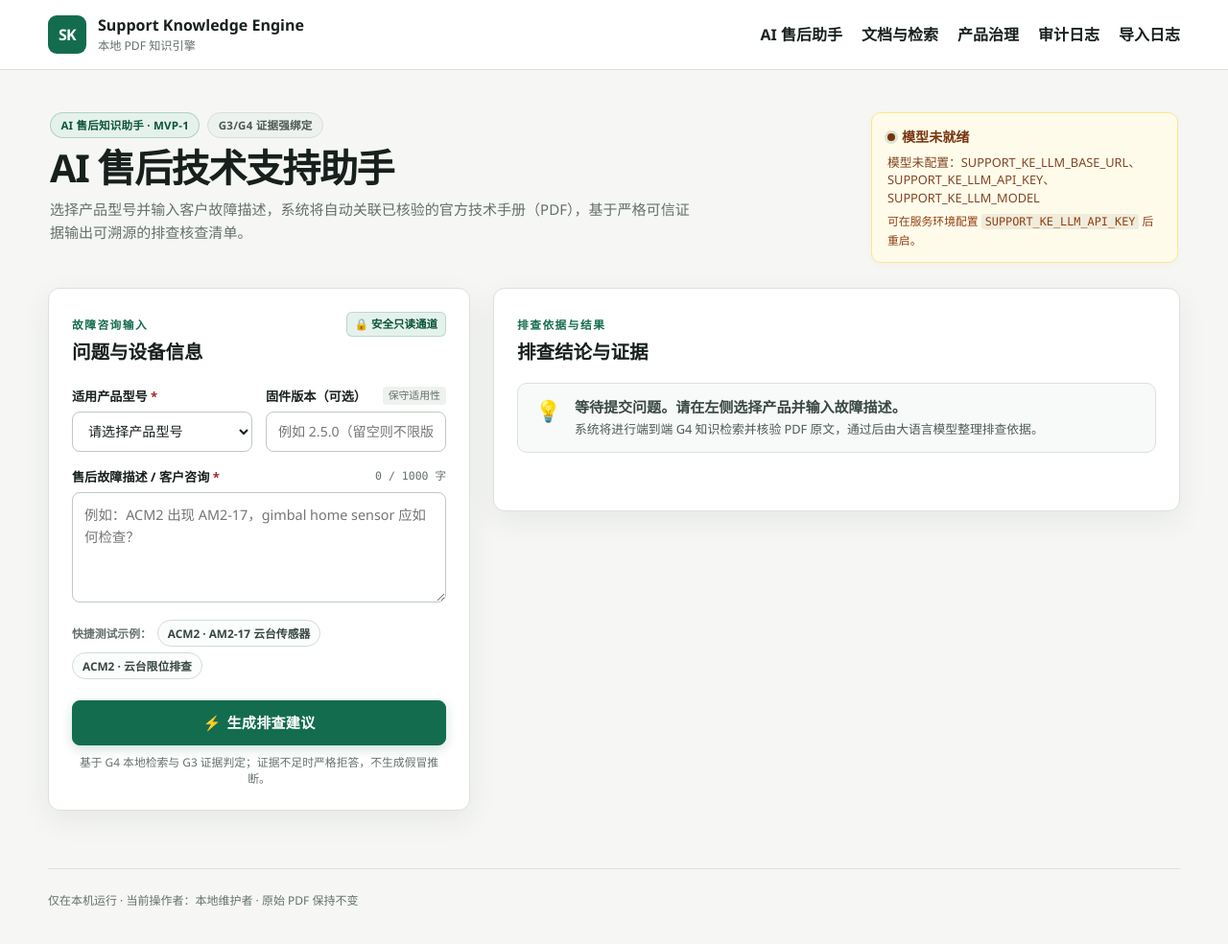
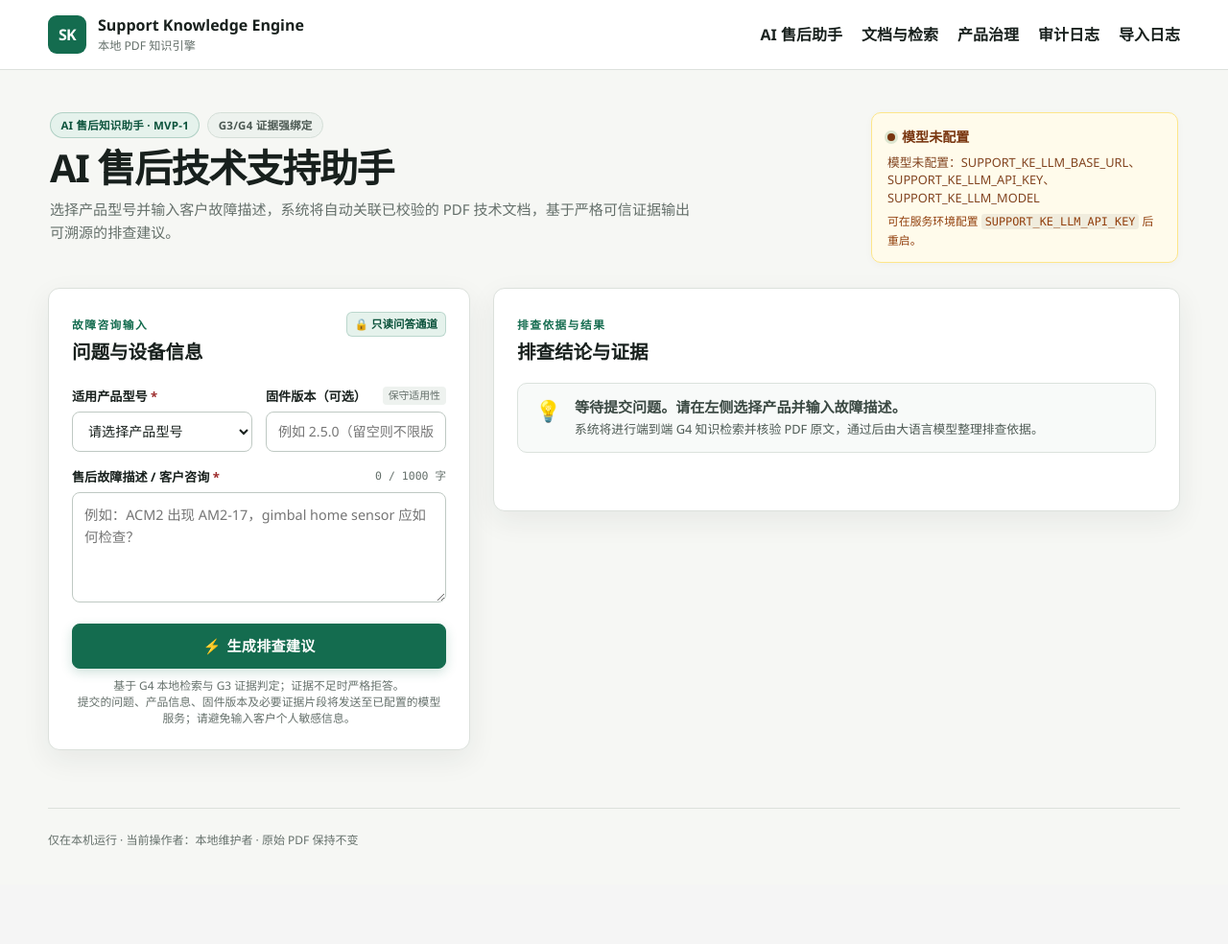
Before and after one commit to asd602419574-boop/Support-Knowledge-Engine, a Flask app: page /assistant in a window 1280 px wide. Shown: the whole page at 96% size. After the commit the page ends 881 px from the top, so only its background shows below. Run offline with Flask 3, Linux system fonts and the light colour scheme; data that the repository does not hold is empty.

Commit message:
fix(ui): calibrate example product binding, copy snapshot, and privacy copy

```diff
--- a/support_knowledge_engine/static/assistant.js
+++ b/support_knowledge_engine/static/assistant.js
@@ -19,6 +19,7 @@ const copyButton = document.getElementById('assistant-copy-btn');
 const questionInput = document.getElementById('assistant-question');
 const charCountSpan = document.getElementById('assistant-char-count');
 const productSelect = document.getElementById('assistant-product');
+const firmwareInput = document.getElementById('assistant-firmware');
 
 let currentQueryResult = null;
 
@@ -69,21 +70,19 @@ function setStatusBanner(state, titleText, detailText, iconText) {
   if (statusDetail) statusDetail.textContent = detailText;
 }
 
-// 一键复制排查内容
+// 一键复制排查内容（严格绑定本次已完成请求的输入快照，防止读取未提交的新修改）
 if (copyButton) {
   copyButton.addEventListener('click', async () => {
-    if (!currentQueryResult) return;
-    const productName = productSelect && productSelect.selectedIndex >= 0
-      ? productSelect.options[productSelect.selectedIndex].text
-      : '';
-    const query = questionInput ? questionInput.value.trim() : '';
+    if (!currentQueryResult || !currentQueryResult.requestSnapshot) return;
+    const req = currentQueryResult.requestSnapshot;
 
     let text = '【AI 售后排查建议】\n';
-    if (productName) text += '适用产品：' + productName + '\n';
-    if (query) text += '故障现象：' + query + '\n';
+    if (req.productName) text += '适用产品：' + req.productName + '\n';
+    if (req.firmware) text += '固件版本：' + req.firmware + '\n';
+    if (req.query) text += '故障现象：' + req.query + '\n';
     text += '判定状态：' + (currentQueryResult.decision || '未知') + '\n\n';
 
-    text += '官方依据核查项：\n';
+    text += '依据文档核查项：\n';
     const steps = currentQueryResult.steps || [];
     steps.forEach((step, idx) => {
       const cit = (currentQueryResult.citations || []).find((c) => c.evidence_id === step.evidence_id);
@@ -98,7 +97,7 @@ if (copyButton) {
       });
     }
 
-    text += '\n说明：本建议选自已核验官方技术手册，请结合实机测试条件按需核查。';
+    text += '\n说明：本建议选自已导入并校验的 PDF 证据文档，请结合实机测试条件按需核查。';
 
     try {
       await navigator.clipboard.writeText(text);
@@ -120,6 +119,15 @@ form.addEventListener('submit', async (event) => {
   button.disabled = true;
   resultPanel.setAttribute('aria-busy', 'true');
   currentQueryResult = null;
+
+  // 捕获本次提交时的请求输入快照
+  const requestSnapshot = {
+    productName: productSelect && productSelect.selectedIndex >= 0
+      ? productSelect.options[productSelect.selectedIndex].text
+      : '',
+    firmware: firmwareInput ? firmwareInput.value.trim() : '',
+    query: questionInput ? questionInput.value.trim() : '',
+  };
 
   // 切换为检索生成中状态
   setStatusBanner(
@@ -154,7 +162,11 @@ form.addEventListener('submit', async (event) => {
     });
 
     const data = await response.json();
-    currentQueryResult = data;
+    // 将返回结果与本次请求输入快照强绑定
+    currentQueryResult = {
+      ...data,
+      requestSnapshot: requestSnapshot,
+    };
 
     // 根据不同状态设置状态栏
     const decisionSuffix = data.decision ? '（证据判定：' + data.decision + '）' : '';
@@ -165,14 +177,14 @@ form.addEventListener('submit', async (event) => {
       setStatusBanner(
         'success',
         mainTitle,
-        '已基于 ' + citCount + ' 份官方核验 PDF 技术手册生成可溯源排查依据。',
+        '已基于 ' + citCount + ' 项校验通过的 PDF 证据引用生成可溯源排查建议。',
         '✅'
       );
     } else if (data.decision === 'abstain' || data.status === 'abstain') {
       setStatusBanner(
         'warning',
         mainTitle,
-        '官方知识库中未能检索到与当前产品或故障完全对应的可信证据，已触发安全拒答。',
+        '在已导入技术资料中未能检索到与当前产品或故障完全匹配的有效证据，已触发安全拒答。',
         '⚠️'
       );
     } else if (data.decision === 'conflict' || data.status === 'conflict') {
@@ -227,7 +239,7 @@ form.addEventListener('submit', async (event) => {
 
         const bodyCol = node('div', '', li, 'step-body-col');
         const tag = node('div', '', bodyCol, 'step-tag-row');
-        node('span', '官方依据核查项', tag, 'step-tag');
+        node('span', '手册原文依据', tag, 'step-tag');
 
         node('p', step.text, bodyCol, 'step-text');
 
@@ -250,7 +262,7 @@ form.addEventListener('submit', async (event) => {
     const citations = data.citations || [];
     if (citations.length > 0) {
       if (citationsContainer) citationsContainer.style.display = 'block';
-      if (citationCountBadge) citationCountBadge.textContent = citations.length + ' 份官方手册引用';
+      if (citationCountBadge) citationCountBadge.textContent = citations.length + ' 项证据引用';
 
       citations.forEach((citation, index) => {
         const article = node('article', '', citationsList, 'citation-card');
--- a/support_knowledge_engine/templates/assistant.html
+++ b/support_knowledge_engine/templates/assistant.html
@@ -11,7 +11,7 @@
       </div>
       <h1 class="assistant-title">AI 售后技术支持助手</h1>
       <p class="assistant-subtitle">
-        选择产品型号并输入客户故障描述，系统将自动关联已核验的官方技术手册（PDF），基于严格可信证据输出可溯源的排查核查清单。
+        选择产品型号并输入客户故障描述，系统将自动关联已校验的 PDF 技术文档，基于严格可信证据输出可溯源的排查建议。
       </p>
     </div>
 
@@ -20,9 +20,9 @@
         <span class="status-dot"></span>
         <strong class="status-label">
           {% if model_status.configured %}
-            模型已就绪 · {{ llm_model }}
+            已配置，连接状态待验证 · {{ llm_model }}
           {% else %}
-            模型未就绪
+            模型未配置
           {% endif %}
         </strong>
       </div>
@@ -46,7 +46,7 @@
           <span class="eyebrow">故障咨询输入</span>
           <h2 id="assistant-input-title">问题与设备信息</h2>
         </div>
-        <span class="security-chip" title="只将脱敏问题、产品与可信证据片段发送至模型">🔒 安全只读通道</span>
+        <span class="security-chip" title="向已配置的模型服务发送问题、产品型号、固件版本及匹配证据；服务不执行写入">🔒 只读问答通道</span>
       </div>
 
       <form id="assistant-form" data-csrf="{{ csrf_token }}" data-url="{{ url_for('assistant.ask') }}">
@@ -93,16 +93,24 @@
           ></textarea>
         </div>
 
-        <!-- 常用故障快捷填入 -->
+        <!-- 常用故障快捷填入（动态匹配产品数据，不假定 ID 恒为 1） -->
+        {% set acm2_product = namespace(id=none) %}
+        {% for product in products %}
+          {% if product.standard_name == 'AeroCam Mini 2' %}
+            {% set acm2_product.id = product.id %}
+          {% endif %}
+        {% endfor %}
+        {% if acm2_product.id %}
         <div class="quick-examples">
           <span class="quick-examples-label">快捷测试示例：</span>
-          <button type="button" class="example-chip" data-product="1" data-query="ACM2 出现 AM2-17，gimbal home sensor 应如何检查？">
+          <button type="button" class="example-chip" data-product="{{ acm2_product.id }}" data-query="ACM2 出现 AM2-17，gimbal home sensor 应如何检查？">
             ACM2 · AM2-17 云台传感器
           </button>
-          <button type="button" class="example-chip" data-product="1" data-query="ACM2 云台限位传感器异常如何排查？">
+          <button type="button" class="example-chip" data-product="{{ acm2_product.id }}" data-query="ACM2 云台限位传感器异常如何排查？">
             ACM2 · 云台限位排查
           </button>
         </div>
+        {% endif %}
 
         <div class="form-footer">
           <button type="submit" id="assistant-submit" class="button-primary submit-btn">
@@ -110,7 +118,8 @@
             <span class="btn-text">生成排查建议</span>
           </button>
           <p class="form-footer-note">
-            基于 G4 本地检索与 G3 证据判定；证据不足时严格拒答，不生成假冒推断。
+            基于 G4 本地检索与 G3 证据判定；证据不足时严格拒答。<br>
+            提交的问题、产品信息、固件版本及必要证据片段将发送至已配置的模型服务；请避免输入客户个人敏感信息。
           </p>
         </div>
       </form>
@@ -158,10 +167,10 @@
       <div id="assistant-steps-container" class="assistant-steps-section" style="display: none;">
         <div class="section-subheading">
           <span class="section-subheading-icon">📋</span>
-          <h3>官方依据核查项</h3>
+          <h3>依据文档核查项</h3>
           <span class="section-subheading-badge">手册原文核验</span>
         </div>
-        <p class="steps-intro">以下内容均选自经 SHA-256 校验的官方技术手册原文：</p>
+        <p class="steps-intro">以下内容均选自经 SHA-256 校验的 PDF 证据文档原文：</p>
         <ol id="assistant-steps" class="assistant-steps-list"></ol>
       </div>
 
```
